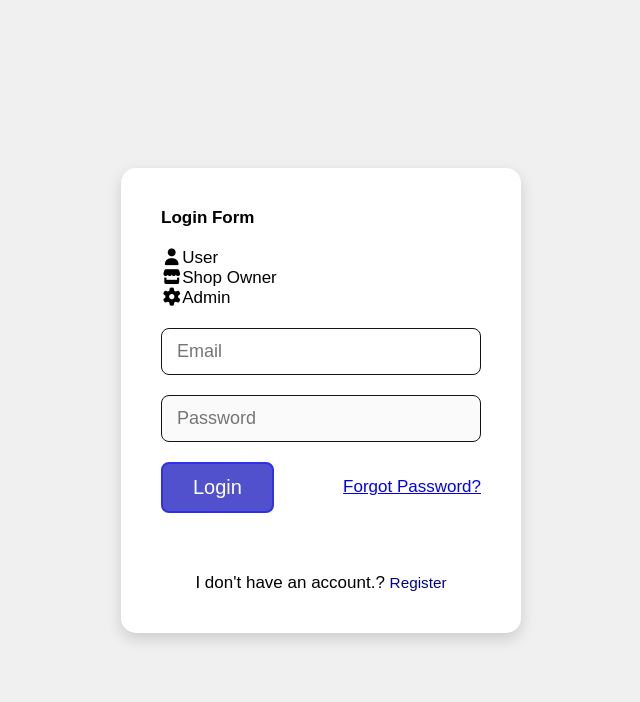
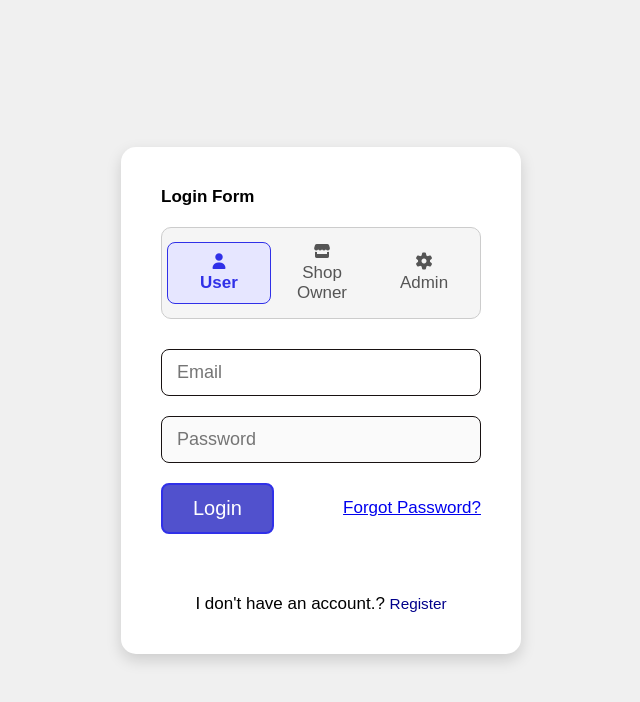
Before and after one commit to cebwrpg/ecommerce, a React app in the folder frontend/: page /Login in a window 1280 px wide. Shown: the top 702 px of the page, without its empty margins (319-959 px from the left). Built offline with nearby package versions, Linux system fonts and the light colour scheme; the HTML template or start-up script is replaced by a standard one.

Commit message:
update files

```diff
--- a/frontend/src/styles/Login.css
+++ b/frontend/src/styles/Login.css
@@ -93,3 +93,50 @@ body {
 .login-link{
   text-decoration: none;
 }
+/* ================= ROLE TABS ================= */
+
+/* Tabs container inside form-box */
+.role-tabs {
+  display: flex;
+  justify-content: space-between;
+  align-items: center;
+  background-color: #f5f5f5;
+  border-radius: 10px;
+  padding: 5px;
+  margin-bottom: 10px;
+  border: 1px solid #ccc;
+}
+
+/* Each tab */
+.role-tab {
+  flex: 1;
+  text-align: center;
+  padding: 10px 5px;
+  font-size: 14px;
+  color: #555;
+  cursor: pointer;
+  border-radius: 8px;
+  display: flex;
+  flex-direction: column;
+  align-items: center;
+  gap: 4px;
+  transition: 0.3s ease;
+}
+
+/* Icons */
+.role-tab i {
+  font-size: 16px;
+}
+
+/* Active tab (selected role) */
+.role-tab.active {
+  background-color: #e6e6ff;      /* light blue (matches your theme) */
+  border: 1px solid #3030E8;
+  color: #3030E8;
+  font-weight: 600;
+}
+
+/* Hover effect */
+.role-tab:hover {
+  background-color: #f0f0ff;
+}
```
